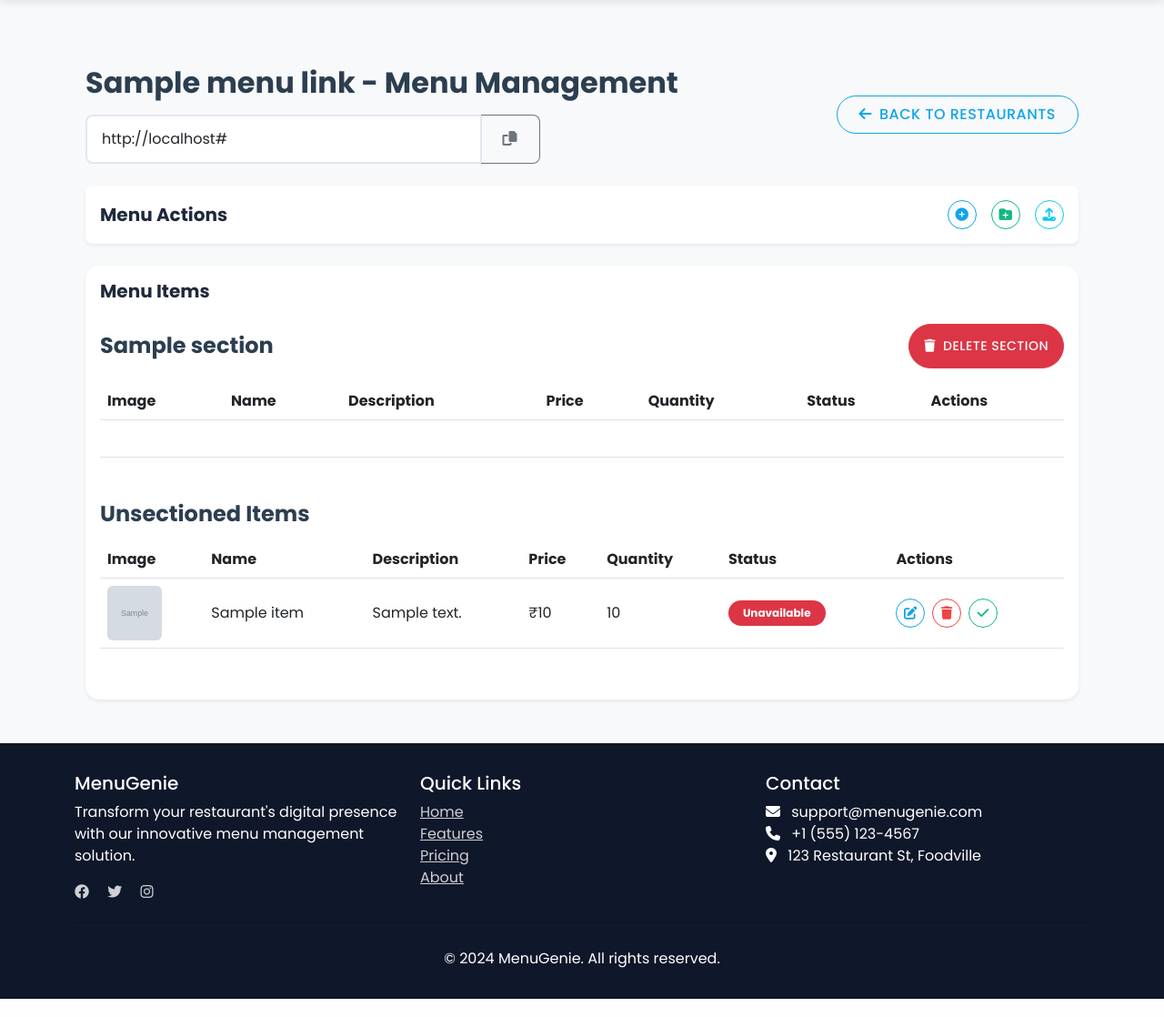
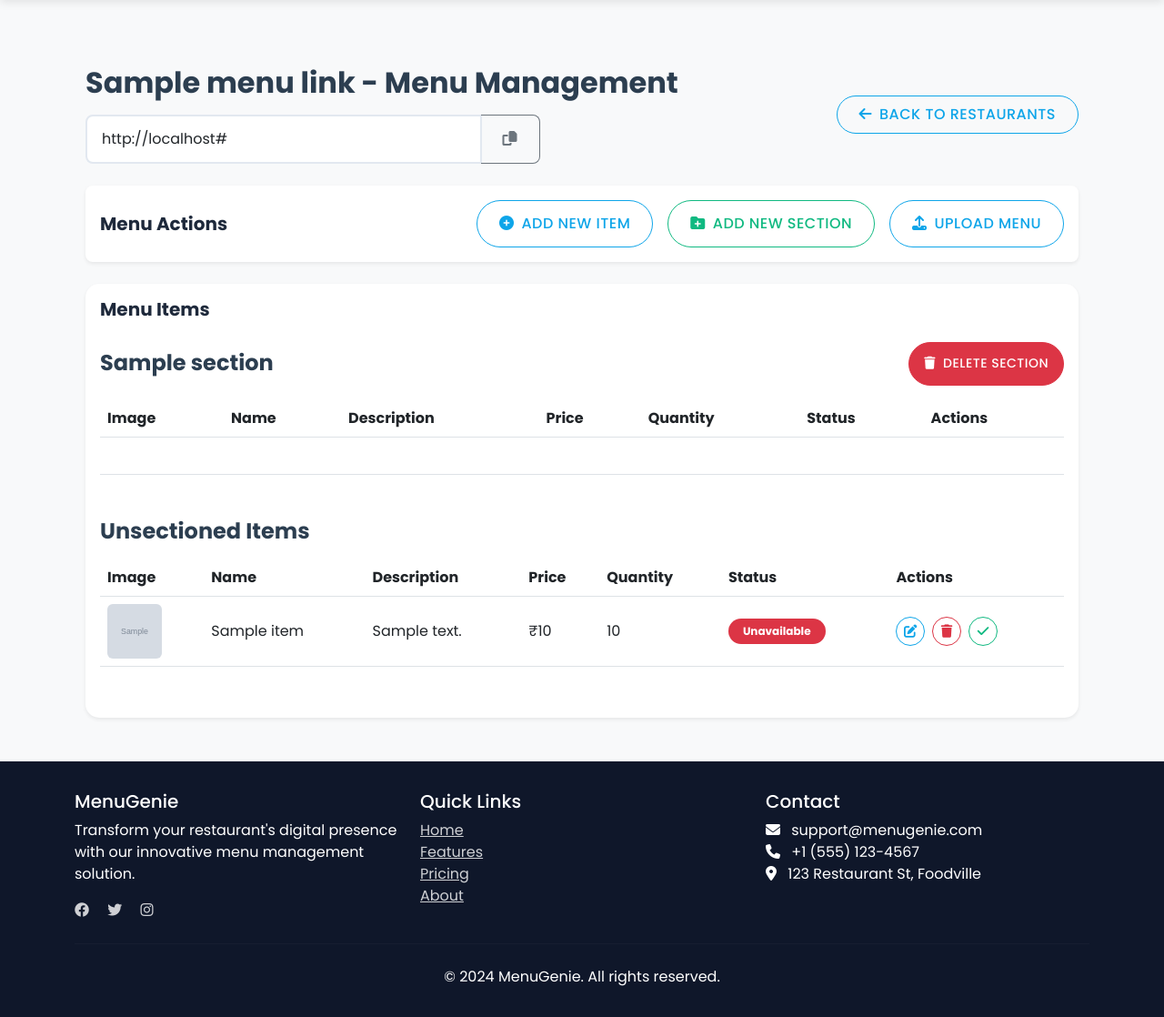
Before and after one commit to Shannu3766/MenuGenie, a Django app: template menuserver/menu/templates/menu/manage_menu.html in a window 1280 px wide. Shown: the part 78-1196 px from the top of the page at 91% size. Run offline with Django 5.2, Linux system fonts and the light colour scheme; the template is opened without the code that fills it: most values are stand-ins (such as "Sample title", 1, 10 or a date in 2020); grey boxes marked "Sample" are stand-in pictures; lists and menus that the app fills with data are empty.

Commit message:
updated managem uenu

```diff
--- a/menuserver/menu/templates/menu/manage_menu.html
+++ b/menuserver/menu/templates/menu/manage_menu.html
@@ -28,17 +28,17 @@
         <div class="card-body d-flex justify-content-between align-items-center">
             <h5 class="card-title fw-bold mb-0" style="color: #1e293b;">Menu Actions</h5>
             <div class="d-flex gap-3">
-                <button class="btn btn-outline-primary rounded-circle action-btn" data-bs-toggle="modal" data-bs-target="#addItemModal" data-bs-toggle="tooltip" data-bs-placement="top" title="Add New Item">
-                    <i class="fas fa-plus-circle"></i>
-                        </button>
-                <button class="btn btn-outline-success rounded-circle action-btn" data-bs-toggle="modal" data-bs-target="#addSectionModal" data-bs-toggle="tooltip" data-bs-placement="top" title="Add New Section">
-                    <i class="fas fa-folder-plus"></i>
-                        </button>
-                <button class="btn btn-outline-info rounded-circle action-btn" data-bs-toggle="modal" data-bs-target="#uploadMenuModal" data-bs-toggle="tooltip" data-bs-placement="top" title="Upload Menu">
-                    <i class="fas fa-upload"></i>
-                        </button>
-                    </div>
-                </div>
+                <button class="btn btn-outline-primary rounded-pill px-4" data-bs-toggle="modal" data-bs-target="#addItemModal">
+                    <i class="fas fa-plus-circle me-2"></i>Add New Item
+                </button>
+                <button class="btn btn-outline-success rounded-pill px-4" data-bs-toggle="modal" data-bs-target="#addSectionModal">
+                    <i class="fas fa-folder-plus me-2"></i>Add New Section
+                </button>
+                <button class="btn btn-outline-info rounded-pill px-4" data-bs-toggle="modal" data-bs-target="#uploadMenuModal">
+                    <i class="fas fa-upload me-2"></i>Upload Menu
+                </button>
+            </div>
+        </div>
     </div>
 
             <!-- Menu Items -->
@@ -1180,6 +1180,7 @@
     .btn-outline-primary:hover {
         background-color: #0ea5e9;
         border-color: #0ea5e9;
+        color: white;
     }
 
     .form-control {
@@ -1298,39 +1299,6 @@
         box-shadow: 0 2px 5px rgba(0,0,0,0.1);
     }
 
-    .btn-outline-primary {
-        color: #0ea5e9;
-        border-color: #0ea5e9;
-    }
-
-    .btn-outline-primary:hover {
-        background-color: #0ea5e9;
-        border-color: #0ea5e9;
-        color: white;
-    }
-
-    .btn-outline-danger {
-        color: #ef4444;
-        border-color: #ef4444;
-    }
-
-    .btn-outline-danger:hover {
-        background-color: #ef4444;
-        border-color: #ef4444;
-        color: white;
-    }
-
-    .btn-outline-warning {
-        color: #f59e0b;
-        border-color: #f59e0b;
-    }
-
-    .btn-outline-warning:hover {
-        background-color: #f59e0b;
-        border-color: #f59e0b;
-        color: white;
-    }
-
     .btn-outline-success {
         color: #10b981;
         border-color: #10b981;
@@ -1341,5 +1309,51 @@
         border-color: #10b981;
         color: white;
     }
+
+    .btn-outline-info {
+        color: #0ea5e9;
+        border-color: #0ea5e9;
+    }
+
+    .btn-outline-info:hover {
+        background-color: #0ea5e9;
+        border-color: #0ea5e9;
+        color: white;
+    }
+
+    /* Menu action button styles */
+    .menu-action-btn {
+        width: 45px;
+        height: 45px;
+        padding: 0;
+        display: flex;
+        align-items: center;
+        justify-content: center;
+        transition: all 0.3s ease;
+        border-width: 2px;
+        position: relative;
+        overflow: hidden;
+    }
+
+    .menu-action-btn i {
+        font-size: 1.2rem;
+        transition: all 0.3s ease;
+    }
+
+    .menu-action-btn:hover {
+        width: auto;
+        padding: 0 20px;
+        border-radius: 22.5px !important;
+    }
+
+    .menu-action-btn:hover i {
+        margin-right: 8px;
+    }
+
+    .menu-action-btn:hover::after {
+        content: attr(data-title);
+        white-space: nowrap;
+        font-size: 0.9rem;
+    }
 </style>
 {% endblock %}
```
Also changed, not shown: menuserver/db.sqlite3.
